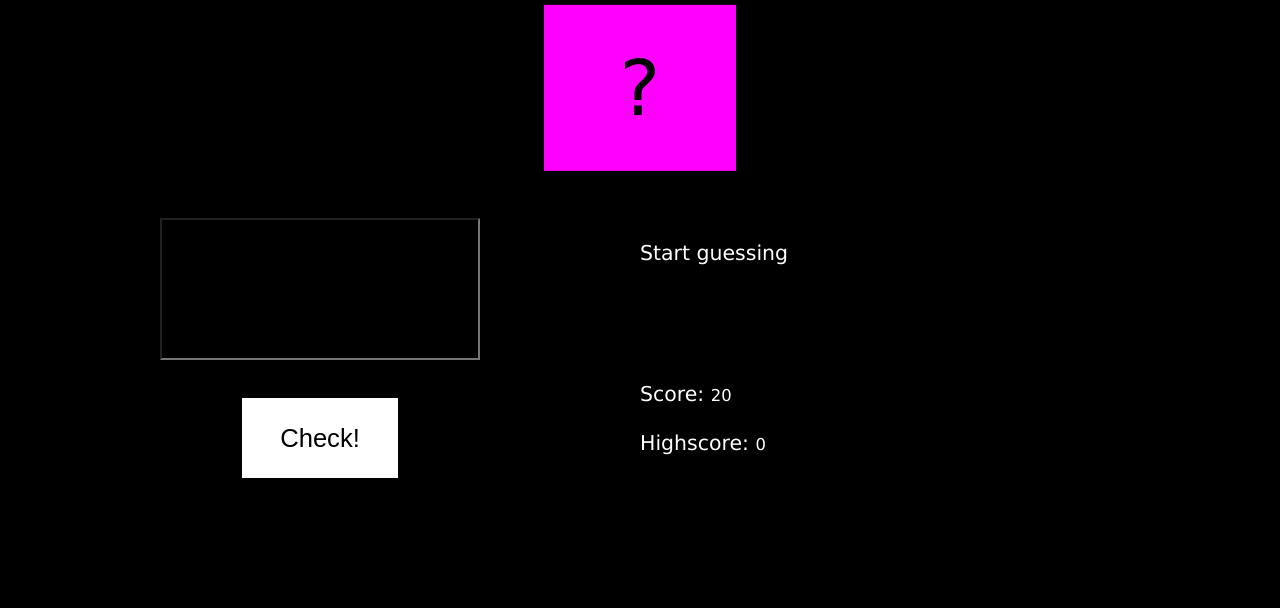
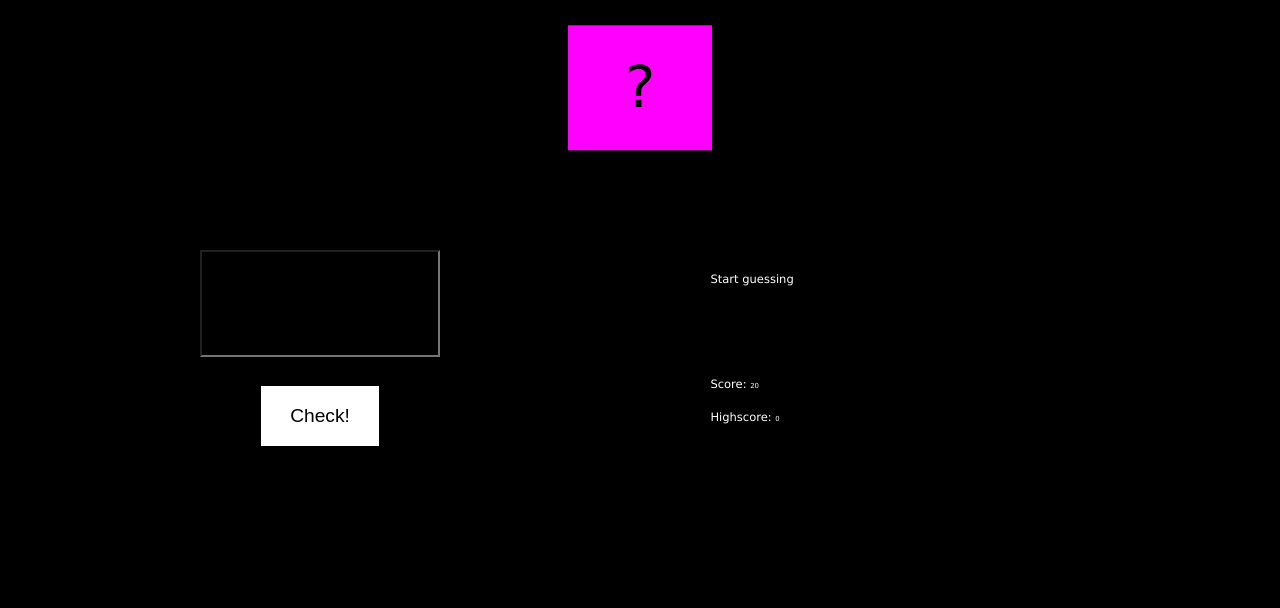
Before and after one commit to Ozlemim8906/Guess-project, a plain HTML site: page index.html in a window 1280 px wide. Shown: the part 192-800 px from the top of the page. Drawn offline with Linux system fonts and the light colour scheme.

Commit message:
Guess Project

```diff
--- a/style.css
+++ b/style.css
@@ -2,7 +2,7 @@
   margin: 0;
   padding: 0;
   box-sizing: border-box;
-  font-size: 80%;
+  font-size: 60%;
 }
 
 body {
```
